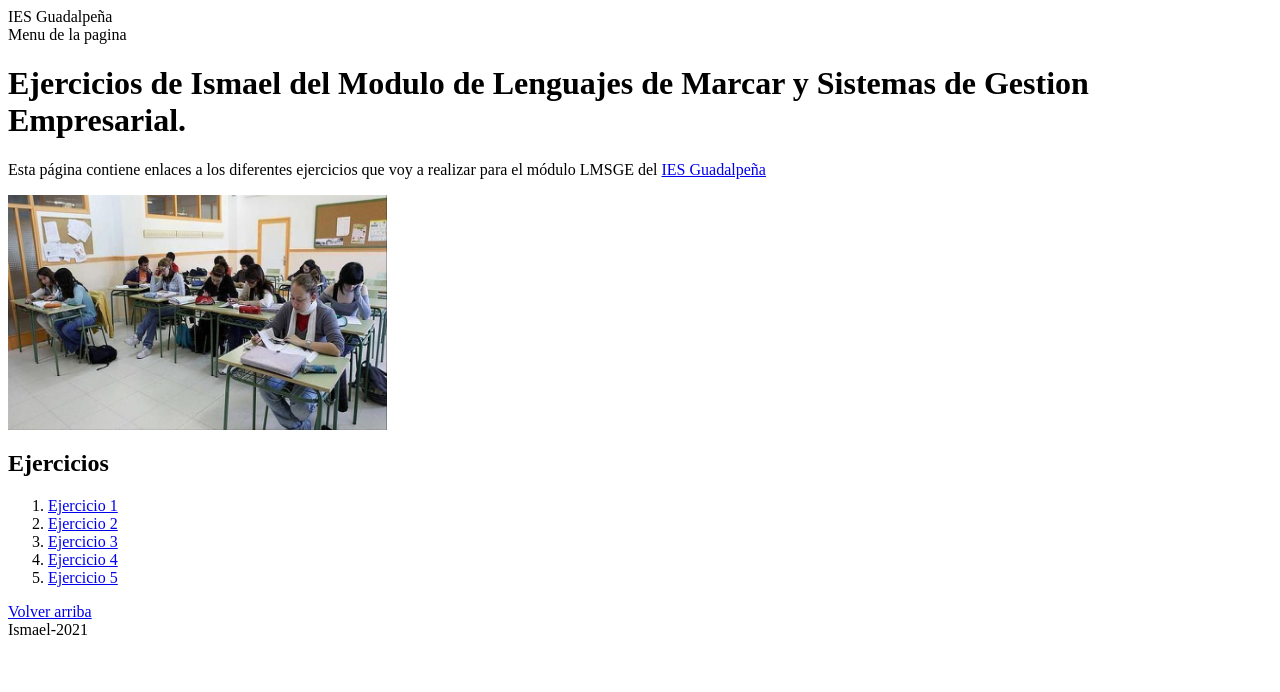
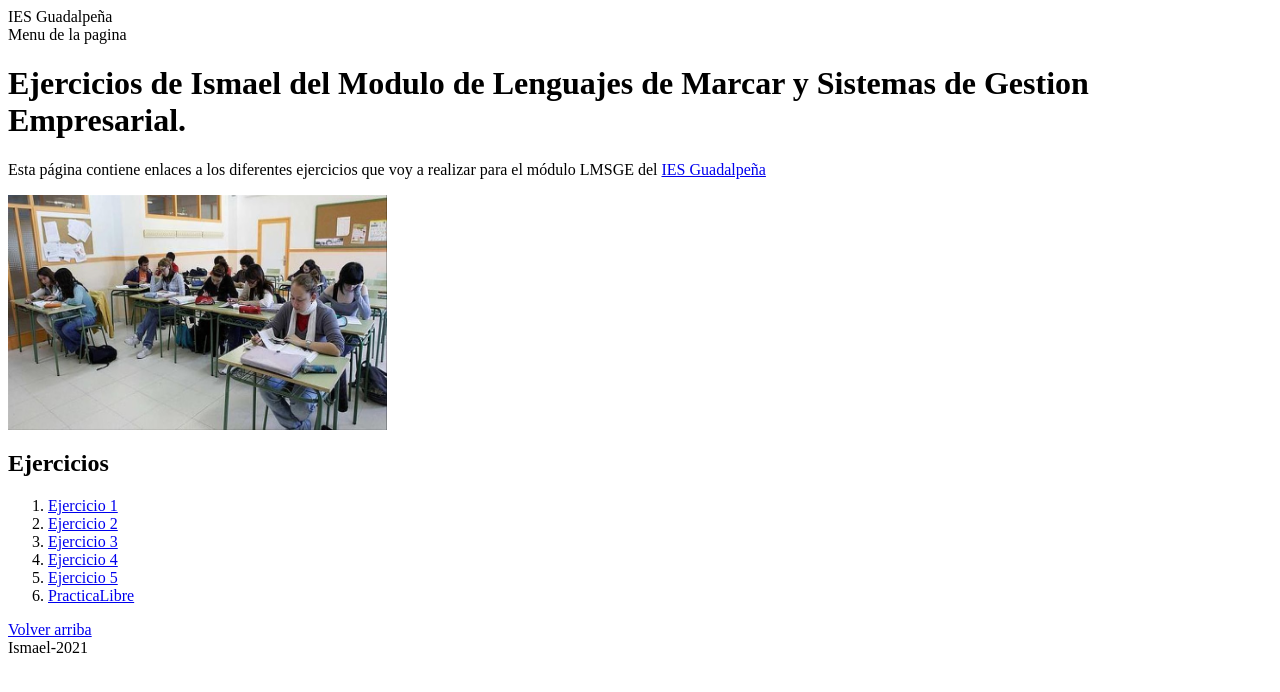
Before and after one commit to icangar0308/icangar0308.github.io, a plain HTML site: page index.html in a window 1280 px wide. Drawn offline with Linux system fonts and the light colour scheme.

Commit message:
Update index.html

```diff
--- a/index.html
+++ b/index.html
@@ -16,6 +16,7 @@
 					<li> <a href="ejercicio3.html">Ejercicio 3</a></li>
 					<li> <a href="ejercicio4.html">Ejercicio 4</a></li>
 					<li> <a href="ejertablas.html">Ejercicio 5</a></li>
+					<li> <a href="PracticaLibre.html">PracticaLibre</a></li>
 				</ol>
 				<a href="#ini">Volver arriba</a>
 			<footer>Ismael-2021</footer>
```
